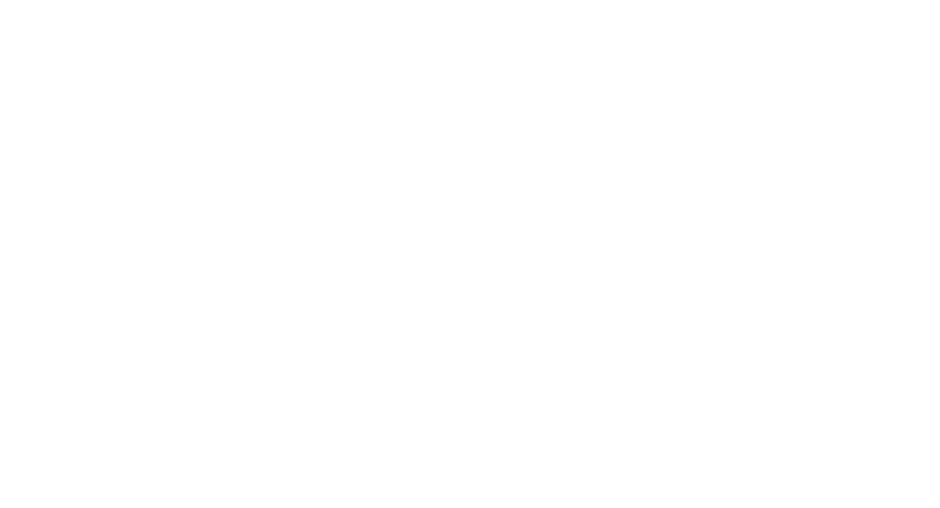
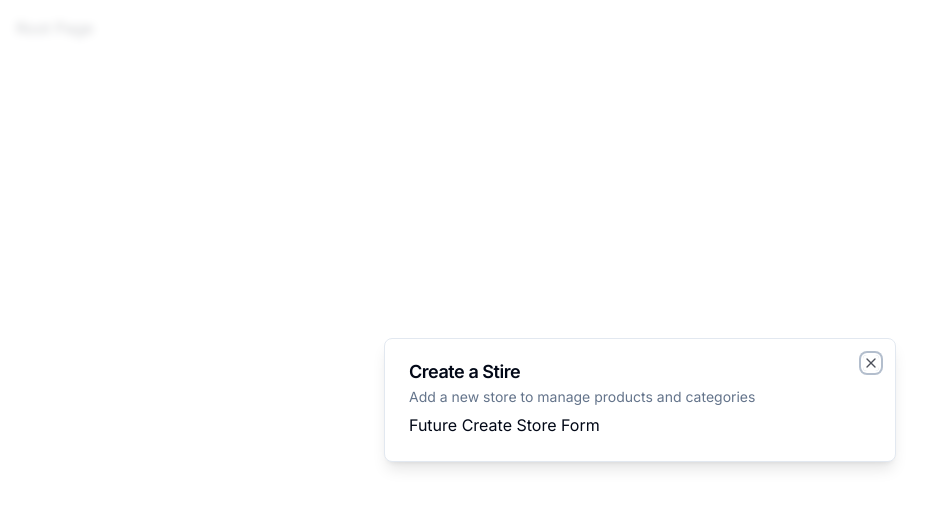
Before and after one commit to trpmoreira/admincenter, a Next.js app: page / in a window 1280 px wide. Shown: the top 508 px of the page, without its empty margins (0-940 px from the left). Built offline with nearby package versions, Linux system fonts and the light colour scheme.

Commit message:
Modal Created

```diff
--- a/app/(root)/page.tsx
+++ b/app/(root)/page.tsx
@@ -1,9 +1,20 @@
-import { UserButton } from "@clerk/nextjs";
+"use client";
 
-export default function Home() {
-  return (
-    <div className="p-4">
-      <UserButton afterSignOutUrl="/" />
-    </div>
-  );
-}
+import { useEffect } from "react";
+
+import { useStoreModal } from "@/hooks/use-store-modal";
+
+const SetupPage = () => {
+  const onOpen = useStoreModal((state) => state.onOpen);
+  const isOpen = useStoreModal((state) => state.isOpen);
+
+  useEffect(() => {
+    if (!isOpen) {
+      onOpen();
+    }
+  }, [isOpen, onOpen]);
+
+  return <div className="p-4">Root Page</div>;
+};
+
+export default SetupPage;
--- a/app/layout.tsx
+++ b/app/layout.tsx
@@ -1,7 +1,11 @@
+import type { Metadata } from "next";
+
+import { Inter } from "next/font/google";
 import { ClerkProvider } from "@clerk/nextjs";
+
+import { ModalProvider } from "@/providers/modal-provider";
+
 import "./globals.css";
-import type { Metadata } from "next";
-import { Inter } from "next/font/google";
 
 const inter = Inter({ subsets: ["latin"] });
 
@@ -18,7 +22,10 @@
   return (
     <ClerkProvider>
       <html lang="en">
-        <body className={inter.className}>{children}</body>
+        <body className={inter.className}>
+          <ModalProvider />
+          {children}
+        </body>
       </html>
     </ClerkProvider>
   );
--- /dev/null
+++ b/components/modals/store-modal.tsx
@@ -0,0 +1,19 @@
+"use client";
+
+import { useStoreModal } from "@/hooks/use-store-modal";
+import { Modal } from "@/components/ui/modal";
+
+export const StoreModal = () => {
+  const StoreModal = useStoreModal();
+
+  return (
+    <Modal
+      title="Create a Stire"
+      description="Add a new store to manage products and categories"
+      isOpen={StoreModal.isOpen}
+      onClose={StoreModal.onClose}
+    >
+      Future Create Store Form
+    </Modal>
+  );
+};
--- /dev/null
+++ b/components/ui/dialog.tsx
@@ -0,0 +1,123 @@
+"use client"
+
+import * as React from "react"
+import * as DialogPrimitive from "@radix-ui/react-dialog"
+import { X } from "lucide-react"
+
+import { cn } from "@/lib/utils"
+
+const Dialog = DialogPrimitive.Root
+
+const DialogTrigger = DialogPrimitive.Trigger
+
+const DialogPortal = ({
+  className,
+  ...props
+}: DialogPrimitive.DialogPortalProps) => (
+  <DialogPrimitive.Portal className={cn(className)} {...props} />
+)
+DialogPortal.displayName = DialogPrimitive.Portal.displayName
+
+const DialogOverlay = React.forwardRef<
+  React.ElementRef<typeof DialogPrimitive.Overlay>,
+  React.ComponentPropsWithoutRef<typeof DialogPrimitive.Overlay>
+>(({ className, ...props }, ref) => (
+  <DialogPrimitive.Overlay
+    ref={ref}
+    className={cn(
+      "fixed inset-0 z-50 bg-background/80 backdrop-blur-sm data-[state=open]:animate-in data-[state=closed]:animate-out data-[state=closed]:fade-out-0 data-[state=open]:fade-in-0",
+      className
+    )}
+    {...props}
+  />
+))
+DialogOverlay.displayName = DialogPrimitive.Overlay.displayName
+
+const DialogContent = React.forwardRef<
+  React.ElementRef<typeof DialogPrimitive.Content>,
+  React.ComponentPropsWithoutRef<typeof DialogPrimitive.Content>
+>(({ className, children, ...props }, ref) => (
+  <DialogPortal>
+    <DialogOverlay />
+    <DialogPrimitive.Content
+      ref={ref}
+      className={cn(
+        "fixed left-[50%] top-[50%] z-50 grid w-full max-w-lg translate-x-[-50%] translate-y-[-50%] gap-4 border bg-background p-6 shadow-lg duration-200 data-[state=open]:animate-in data-[state=closed]:animate-out data-[state=closed]:fade-out-0 data-[state=open]:fade-in-0 data-[state=closed]:zoom-out-95 data-[state=open]:zoom-in-95 data-[state=closed]:slide-out-to-left-1/2 data-[state=closed]:slide-out-to-top-[48%] data-[state=open]:slide-in-from-left-1/2 data-[state=open]:slide-in-from-top-[48%] sm:rounded-lg md:w-full",
+        className
+      )}
+      {...props}
+    >
+      {children}
+      <DialogPrimitive.Close className="absolute right-4 top-4 rounded-sm opacity-70 ring-offset-background transition-opacity hover:opacity-100 focus:outline-none focus:ring-2 focus:ring-ring focus:ring-offset-2 disabled:pointer-events-none data-[state=open]:bg-accent data-[state=open]:text-muted-foreground">
+        <X className="h-4 w-4" />
+        <span className="sr-only">Close</span>
+      </DialogPrimitive.Close>
+    </DialogPrimitive.Content>
+  </DialogPortal>
+))
+DialogContent.displayName = DialogPrimitive.Content.displayName
+
+const DialogHeader = ({
+  className,
+  ...props
+}: React.HTMLAttributes<HTMLDivElement>) => (
+  <div
+    className={cn(
+      "flex flex-col space-y-1.5 text-center sm:text-left",
+      className
+    )}
+    {...props}
+  />
+)
+DialogHeader.displayName = "DialogHeader"
+
+const DialogFooter = ({
+  className,
+  ...props
+}: React.HTMLAttributes<HTMLDivElement>) => (
+  <div
+    className={cn(
+      "flex flex-col-reverse sm:flex-row sm:justify-end sm:space-x-2",
+      className
+    )}
+    {...props}
+  />
+)
+DialogFooter.displayName = "DialogFooter"
+
+const DialogTitle = React.forwardRef<
+  React.ElementRef<typeof DialogPrimitive.Title>,
+  React.ComponentPropsWithoutRef<typeof DialogPrimitive.Title>
+>(({ className, ...props }, ref) => (
+  <DialogPrimitive.Title
+    ref={ref}
+    className={cn(
+      "text-lg font-semibold leading-none tracking-tight",
+      className
+    )}
+    {...props}
+  />
+))
+DialogTitle.displayName = DialogPrimitive.Title.displayName
+
+const DialogDescription = React.forwardRef<
+  React.ElementRef<typeof DialogPrimitive.Description>,
+  React.ComponentPropsWithoutRef<typeof DialogPrimitive.Description>
+>(({ className, ...props }, ref) => (
+  <DialogPrimitive.Description
+    ref={ref}
+    className={cn("text-sm text-muted-foreground", className)}
+    {...props}
+  />
+))
+DialogDescription.displayName = DialogPrimitive.Description.displayName
+
+export {
+  Dialog,
+  DialogTrigger,
+  DialogContent,
+  DialogHeader,
+  DialogFooter,
+  DialogTitle,
+  DialogDescription,
+}
--- /dev/null
+++ b/components/ui/modal.tsx
@@ -0,0 +1,45 @@
+"use client";
+
+import {
+  Dialog,
+  DialogContent,
+  DialogDescription,
+  DialogHeader,
+  DialogTitle,
+} from "@/components/ui/dialog";
+
+interface ModalProps {
+  title: string;
+  description: string;
+  isOpen: boolean;
+  onClose: () => void;
+  children?: React.ReactNode;
+}
+
+export const Modal: React.FC<ModalProps> = ({
+  title,
+  description,
+  isOpen,
+  onClose,
+  children,
+}) => {
+  const onChange = (open: boolean) => {
+    if (isOpen) {
+      onClose();
+    }
+  };
+
+  return (
+    <Dialog open={isOpen} onOpenChange={onChange}>
+      <DialogContent>
+        <DialogHeader>
+          <DialogTitle>{title}</DialogTitle>
+          <DialogDescription>{description}</DialogDescription>
+          <DialogHeader>
+            <div>{children}</div>
+          </DialogHeader>
+        </DialogHeader>
+      </DialogContent>
+    </Dialog>
+  );
+};
--- /dev/null
+++ b/hooks/use-store-modal.tsx
@@ -0,0 +1,13 @@
+import { create } from "zustand";
+
+interface useStoreModalStore {
+  isOpen: boolean;
+  onOpen: () => void;
+  onClose: () => void;
+}
+
+export const useStoreModal = create<useStoreModalStore>((set) => ({
+  isOpen: false,
+  onOpen: () => set({ isOpen: true }),
+  onClose: () => set({ isOpen: false }),
+}));
--- a/package.json
+++ b/package.json
@@ -10,6 +10,7 @@
   },
   "dependencies": {
     "@clerk/nextjs": "^4.21.14",
+    "@radix-ui/react-dialog": "^1.0.4",
     "@radix-ui/react-slot": "^1.0.2",
     "@types/node": "20.4.1",
     "@types/react": "18.2.14",
@@ -27,6 +28,7 @@
     "tailwind-merge": "^1.13.2",
     "tailwindcss": "3.3.2",
     "tailwindcss-animate": "^1.0.6",
-    "typescript": "5.1.6"
+    "typescript": "5.1.6",
+    "zustand": "^4.3.9"
   }
 }
--- /dev/null
+++ b/providers/modal-provider.tsx
@@ -0,0 +1,23 @@
+"use client";
+
+import { useEffect, useState } from "react";
+
+import { StoreModal } from "@/components/modals/store-modal";
+
+export const ModalProvider = () => {
+  const [isMounted, setIsMounted] = useState(false);
+
+  useEffect(() => {
+    setIsMounted(true);
+  }, []);
+
+  if (!isMounted) {
+    return null;
+  }
+
+  return (
+    <>
+      <StoreModal />
+    </>
+  );
+};
```
Also changed, not shown: 1 other file (tests, documents, lock files or other folders).
